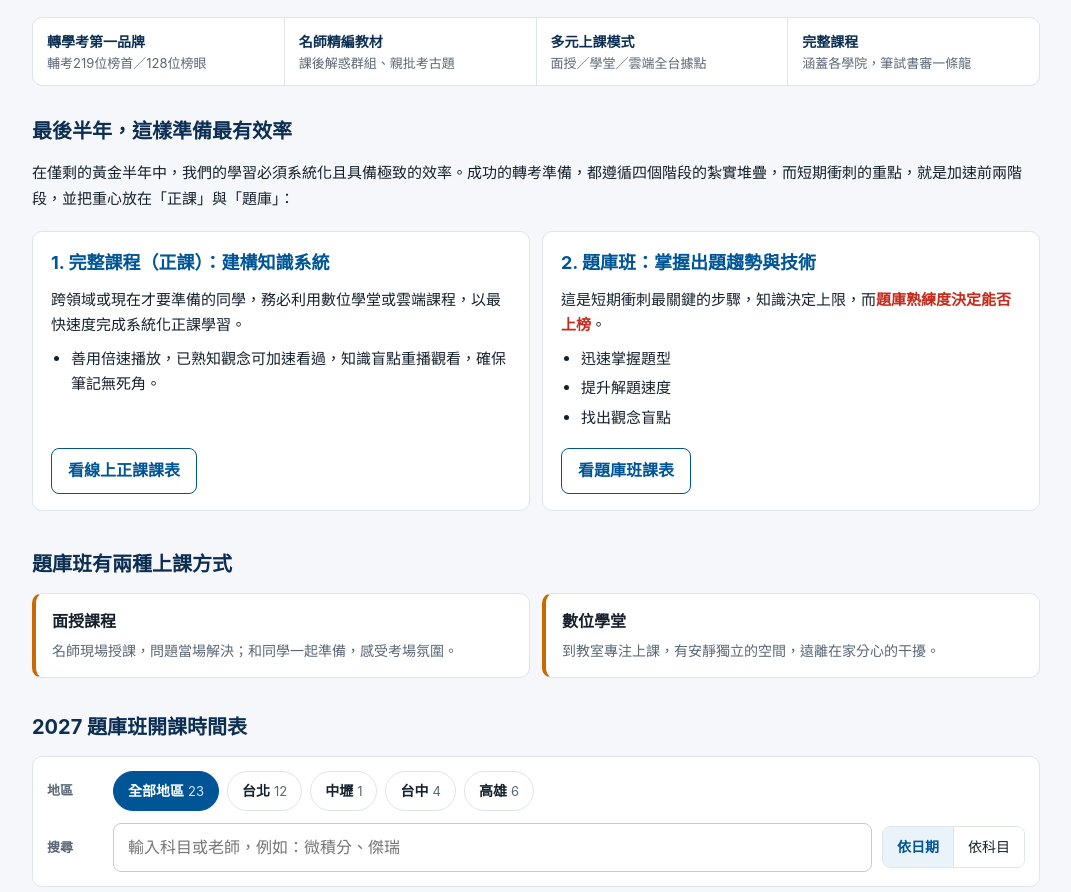
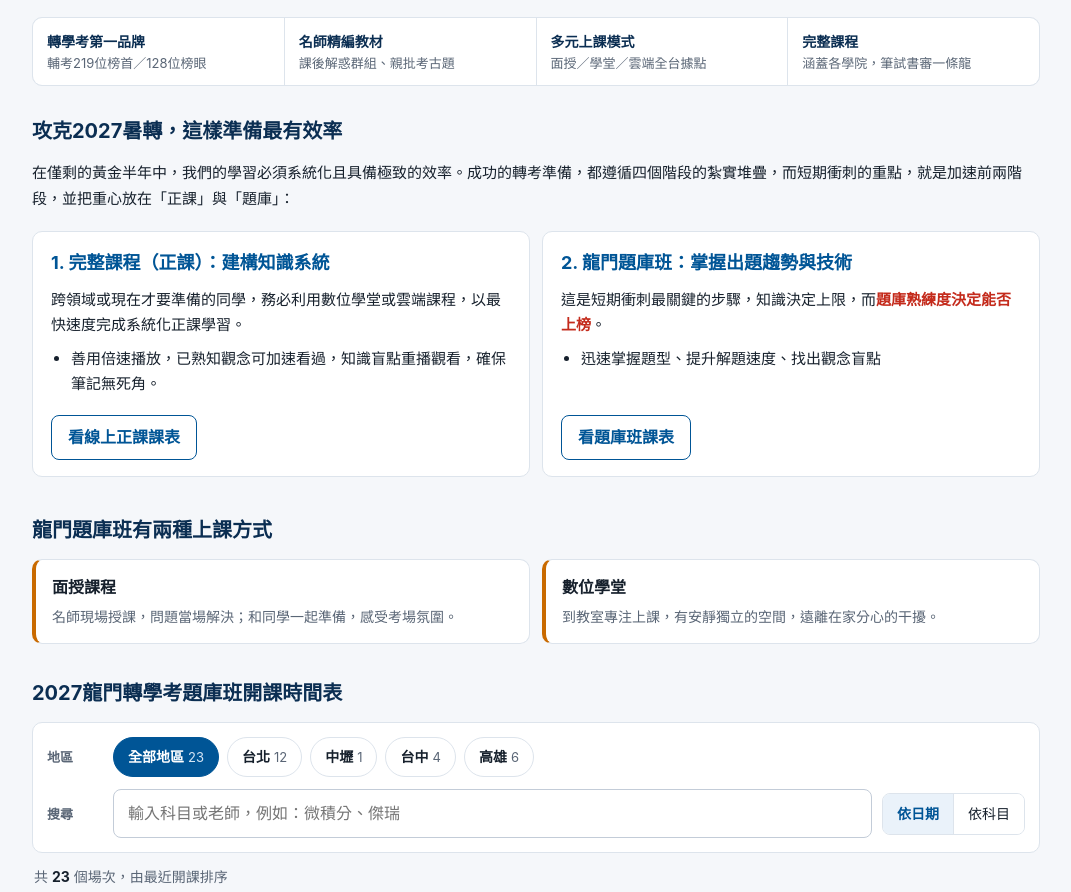
Before and after one commit to tkblong-men/class-schedule, a plain HTML site: page index.html in a window 1280 px wide. Shown: the part 521-1413 px from the top of the page, without its empty margins (104-1175 px from the left). Drawn offline with Linux system fonts and the light colour scheme.

Commit message:
Update index.html

```diff
--- a/index.html
+++ b/index.html
@@ -164,7 +164,7 @@ footer{margin:36px 0 0;font-size:13px;color:var(--muted);padding-bottom:48px}
   </div>
 
   <section class="strategy" aria-labelledby="strategy-title">
-    <h2 id="strategy-title">最後半年，這樣準備最有效率</h2>
+    <h2 id="strategy-title">攻克2027暑轉，這樣準備最有效率</h2>
     <p class="intro">在僅剩的黃金半年中，我們的學習必須系統化且具備極致的效率。成功的轉考準備，都遵循四個階段的紮實堆疊，而短期衝刺的重點，就是加速前兩階段，並把重心放在「正課」與「題庫」：</p>
     <div class="steps">
       <article class="step">
@@ -174,9 +174,9 @@ footer{margin:36px 0 0;font-size:13px;color:var(--muted);padding-bottom:48px}
         <button type="button" class="step-link" onclick="go('online')">看線上正課課表</button>
       </article>
       <article class="step">
-        <h3>2. 題庫班：掌握出題趨勢與技術</h3>
+        <h3>2. 龍門題庫班：掌握出題趨勢與技術</h3>
         <p>這是短期衝刺最關鍵的步驟，知識決定上限，而<span class="text-red">題庫熟練度決定能否上榜</span>。</p>
-        <ul><li>迅速掌握題型</li><li>提升解題速度</li><li>找出觀念盲點</li></ul>
+        <ul><li>迅速掌握題型、提升解題速度、找出觀念盲點</li></ul>
         <button type="button" class="step-link" onclick="go('mock')">看題庫班課表</button>
       </article>
     </div>
@@ -184,13 +184,13 @@ footer{margin:36px 0 0;font-size:13px;color:var(--muted);padding-bottom:48px}
 
   <!-- 題庫班 -->
   <section id="tab-mock" role="tabpanel" aria-labelledby="t-mock">
-    <h2>題庫班有兩種上課方式</h2>
+    <h2>龍門題庫班有兩種上課方式</h2>
     <div class="methods">
       <div class="method"><h3>面授課程</h3><p>名師現場授課，問題當場解決；和同學一起準備，感受考場氛圍。</p></div>
       <div class="method"><h3>數位學堂</h3><p>到教室專注上課，有安靜獨立的空間，遠離在家分心的干擾。</p></div>
     </div>
 
-    <h2>2027 題庫班開課時間表</h2>
+    <h2>2027龍門轉學考題庫班開課時間表</h2>
     <div class="filters">
       <div class="field"><span class="lab" id="lab-area">地區</span><div class="chips" id="area-chips" role="group" aria-labelledby="lab-area"></div></div>
       <div class="field">
@@ -211,7 +211,7 @@ footer{margin:36px 0 0;font-size:13px;color:var(--muted);padding-bottom:48px}
 
   <!-- 線上正課 -->
   <section id="tab-online" class="hidden" role="tabpanel" aria-labelledby="t-online">
-    <h2>線上正課（實體課堂錄影）</h2>
+    <h2>龍門線上正課（實體課堂錄影）</h2>
     <p class="intro" style="margin-top:0">老師在實體課堂授課時同步錄製的完整正課。可自己安排進度、不限次數重複觀看，適合想打穩基礎或住在外地的同學。</p>
 
     <div class="filters">
```
